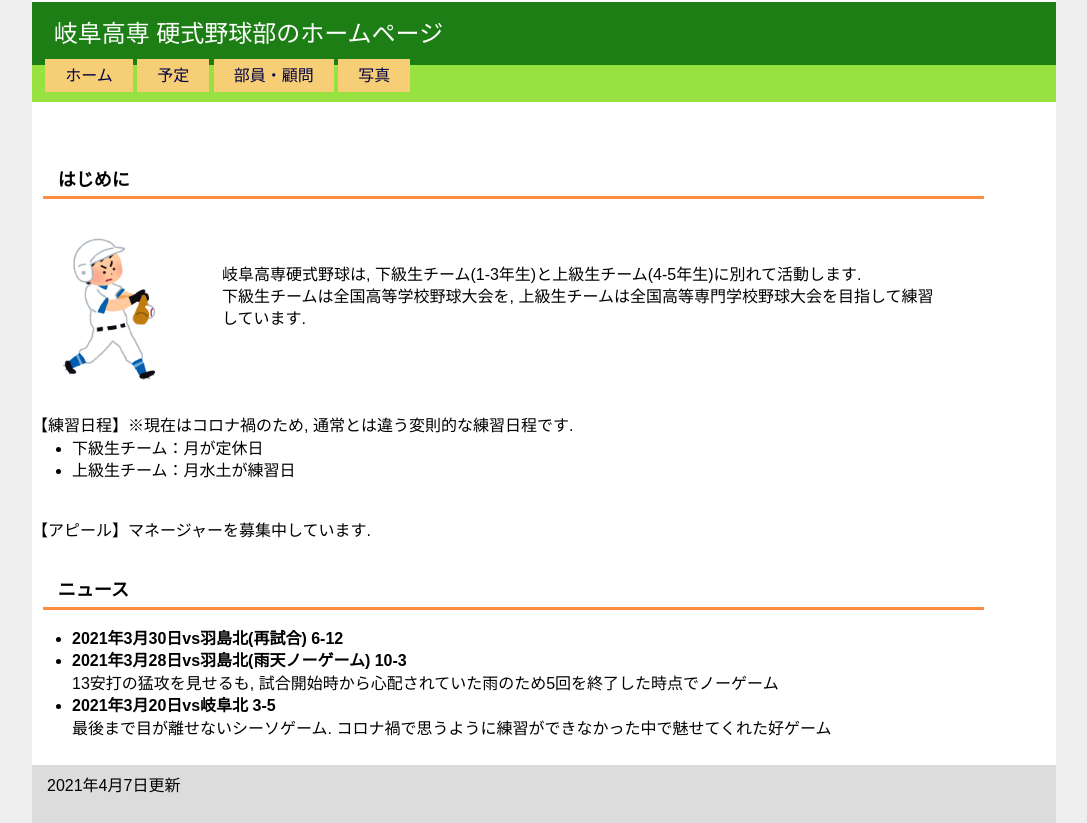
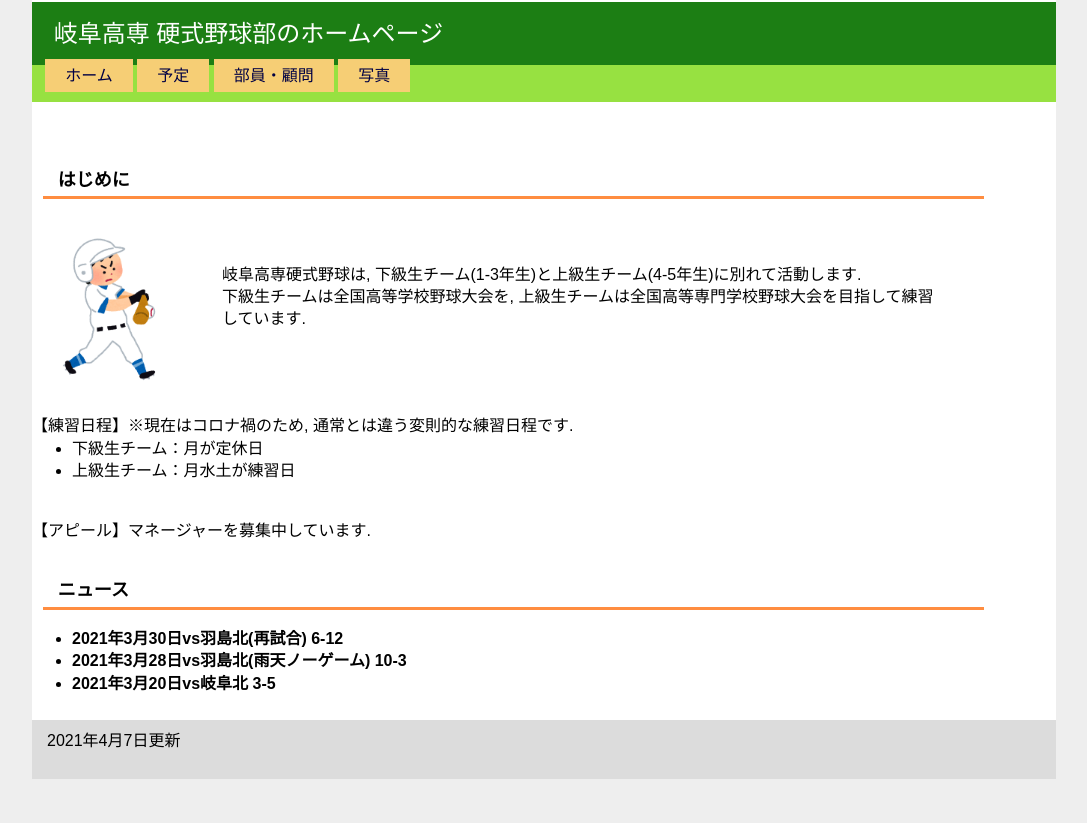
Before and after one commit to akafo/gifu-nct-baseball-club, a plain HTML site: page index.html in a window 1280 px wide. Shown: the part 137-960 px from the top of the page, without its empty margins (96-1183 px from the left). After the commit the page ends 916 px from the top, so only its background shows below. Drawn offline with Linux system fonts and the light colour scheme.

Commit message:
Update index.html

```diff
--- a/index.html
+++ b/index.html
@@ -55,8 +55,8 @@
     <p class="item_header">ニュース</p>
     <ul>
       <li><strong>2021年3月30日vs羽島北(再試合) 6-12</strong>&nbsp;</li>
-      <li><strong>2021年3月28日vs羽島北(雨天ノーゲーム) 10-3</strong><br/>13安打の猛攻を見せるも, 試合開始時から心配されていた雨のため5回を終了した時点でノーゲーム</li>
-      <li><strong>2021年3月20日vs岐阜北 3-5</strong><br/>最後まで目が離せないシーソゲーム. コロナ禍で思うように練習ができなかった中で魅せてくれた好ゲーム</li>
+      <li><strong>2021年3月28日vs羽島北(雨天ノーゲーム) 10-3</strong></li>
+      <li><strong>2021年3月20日vs岐阜北 3-5</strong></li>
     </ul>
     <!-- end .content -->
   </div>
```
